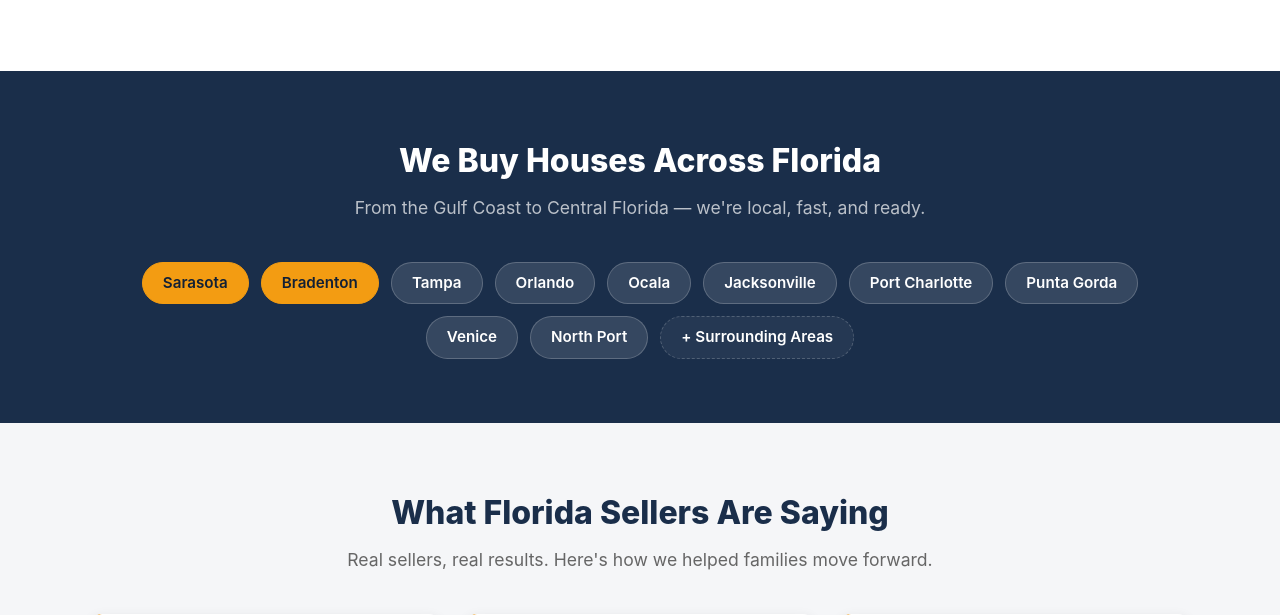
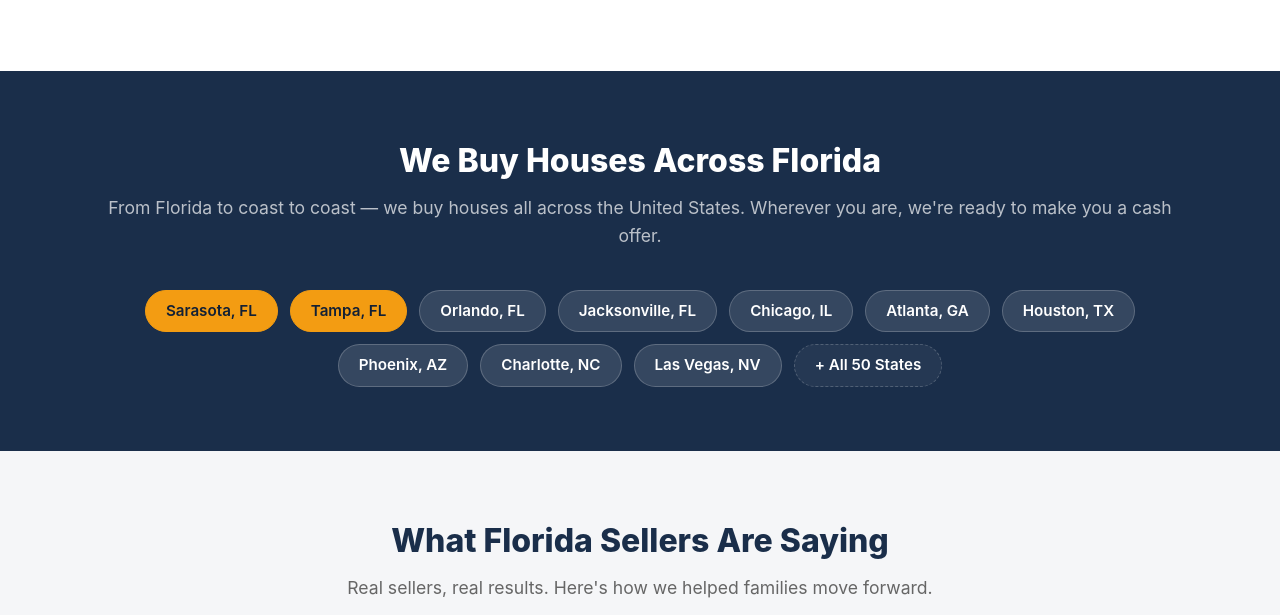
Before and after one commit to robertzinno0-ctrl/boknows-houses-site, a Flask app: page / in a window 1280 px wide. Shown: the part 3778-4393 px from the top of the page. Run offline with Flask 3, Linux system fonts and the light colour scheme.

Commit message:
Update markets to nationwide — all 50 states

```diff
--- a/templates/index.html
+++ b/templates/index.html
@@ -440,20 +440,19 @@
 <section class="markets-section">
   <div class="container">
     <h2 class="section-title" style="color:#fff;">We Buy Houses Across Florida</h2>
-    <p class="section-sub" style="color:rgba(255,255,255,0.7);">From the Gulf Coast to Central Florida — we're local, fast, and ready.</p>
+    <p class="section-sub" style="color:rgba(255,255,255,0.7);">From Florida to coast to coast — we buy houses all across the United States. Wherever you are, we're ready to make you a cash offer.</p>
     <div class="markets-grid">
-      <span class="market-chip gold">Sarasota</span>
-      <span class="market-chip gold">Bradenton</span>
-      <span class="market-chip">Tampa</span>
-      <span class="market-chip">Orlando</span>
-      <span class="market-chip">Ocala</span>
-      <span class="market-chip">Jacksonville</span>
-      <span class="market-chip">Port Charlotte</span>
-      <span class="market-chip">Punta Gorda</span>
-      <span class="market-chip">Venice</span>
-      <span class="market-chip">North Port</span>
-      <span class="market-chip" style="background:rgba(255,255,255,0.05);border-style:dashed;">+ Surrounding Areas</span>
-    </div>
+      <span class="market-chip gold">Sarasota, FL</span>
+      <span class="market-chip gold">Tampa, FL</span>
+      <span class="market-chip">Orlando, FL</span>
+      <span class="market-chip">Jacksonville, FL</span>
+      <span class="market-chip">Chicago, IL</span>
+      <span class="market-chip">Atlanta, GA</span>
+      <span class="market-chip">Houston, TX</span>
+      <span class="market-chip">Phoenix, AZ</span>
+      <span class="market-chip">Charlotte, NC</span>
+      <span class="market-chip">Las Vegas, NV</span>
+      <span class="market-chip" style="background:rgba(255,255,255,0.05);border-style:dashed;">+ All 50 States</span>    </div>
   </div>
 </section>
 
```
